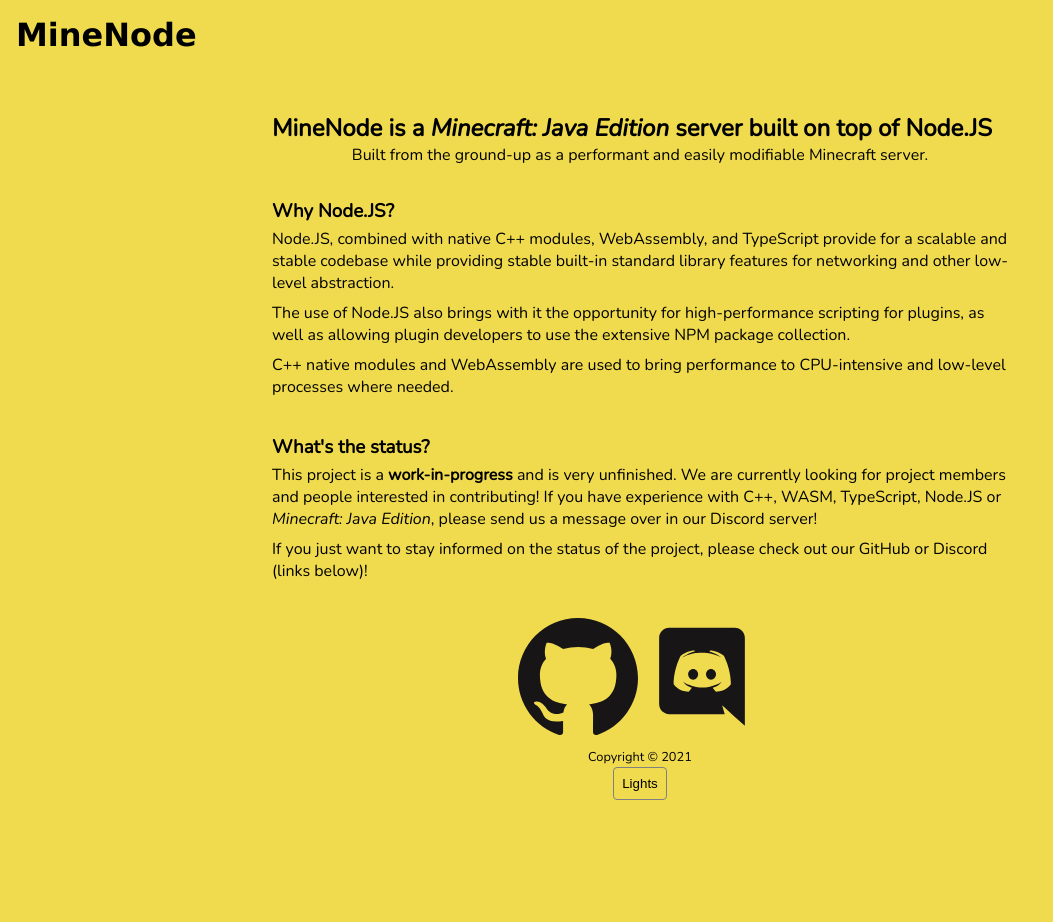
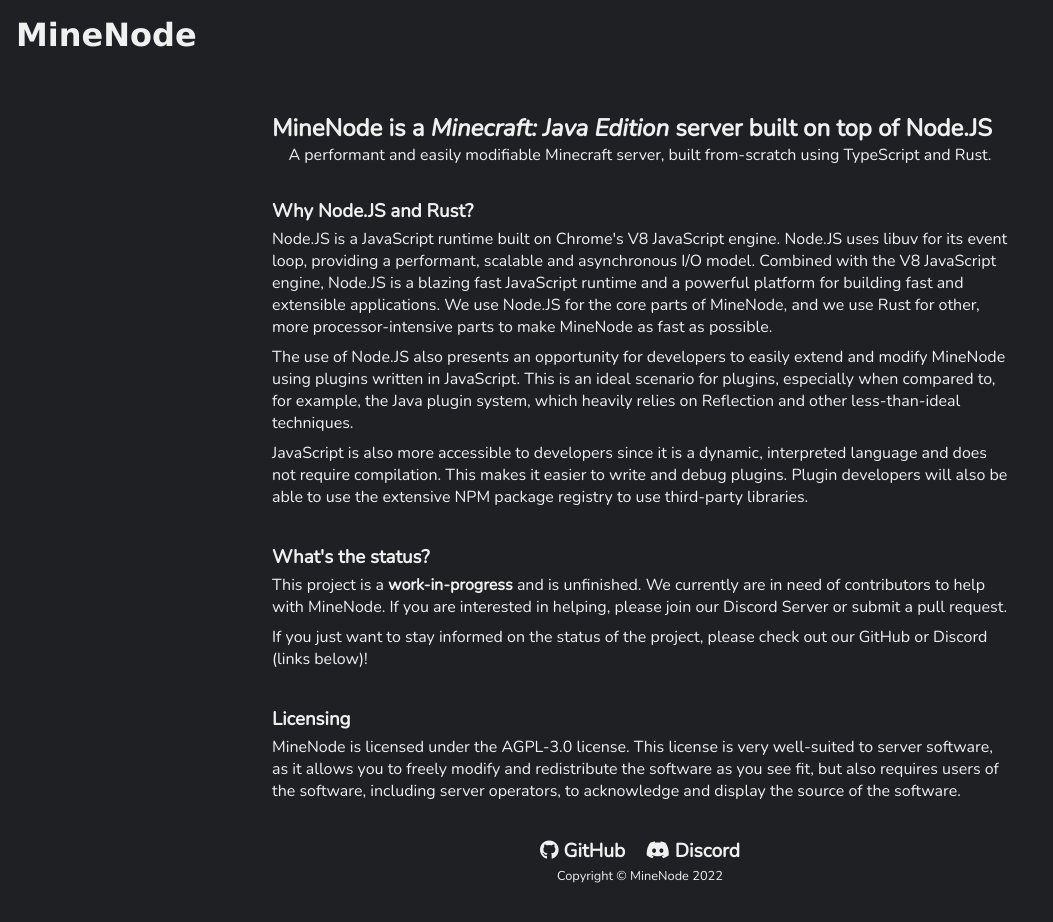
Before and after one commit to minenode/minenode.github.io, a website: page docs/index.html in a window 1280 px wide. Shown: the whole page, without its empty margins (0-1053 px from the left). After the commit the page ends 886 px from the top, so only its background shows below. Drawn offline with nearby package versions, Linux system fonts and the light colour scheme.

Commit message:
feat: update webpage

```diff
--- a/docs/index.html
+++ b/docs/index.html
@@ -10,21 +10,7 @@
     <meta name="description" content="A performant and easily modifiable Minecraft: Java Edition server built on top of Node.JS." />
     <meta name="og:image" content="/img/icon.png" />
 
-    <script>
-      function toggleDarkMode() {
-        const active = !document.documentElement.classList.contains("dark");
-        window.localStorage.setItem("dark", active ? "1" : "0");
-        document.documentElement.classList.toggle("dark");
-      }
-      switch (window.localStorage.getItem("dark")) {
-        case "0":
-          document.documentElement.classList.remove("dark");
-          break;
-        case "1":
-          document.documentElement.classList.add("dark");
-          break;
-      }
-    </script>
+    <script src="https://kit.fontawesome.com/381cd1266a.js" crossorigin="anonymous"></script>
   </head>
   <body>
     <header>
@@ -33,51 +19,47 @@
 
     <main>
       <h2>MineNode is a <i>Minecraft: Java Edition</i> server built on top of Node.JS</h2>
-      <p class="subtitle">Built from the ground-up as a performant and easily modifiable Minecraft server.</p>
+      <p class="subtitle">A performant and easily modifiable Minecraft server, built from-scratch using TypeScript and Rust.</p>
 
-      <h3 class="heading">Why Node.JS?</h3>
+      <h3 class="heading">Why Node.JS and Rust?</h3>
       <p class="subheading">
-        Node.JS, combined with native C++ modules, WebAssembly, and TypeScript provide for a scalable and stable codebase while providing stable built-in
-        standard library features for networking and other low-level abstraction.
+        Node.JS is a JavaScript runtime built on Chrome's V8 JavaScript engine. Node.JS uses libuv for its event loop, providing a performant, scalable and
+        asynchronous I/O model. Combined with the V8 JavaScript engine, Node.JS is a blazing fast JavaScript runtime and a powerful platform for building fast
+        and extensible applications. We use Node.JS for the core parts of MineNode, and we use Rust for other, more processor-intensive parts to make MineNode
+        as fast as possible.
       </p>
       <p class="subheading">
-        The use of Node.JS also brings with it the opportunity for high-performance scripting for plugins, as well as allowing plugin developers to use the
-        extensive NPM package collection.
+        The use of Node.JS also presents an opportunity for developers to easily extend and modify MineNode using plugins written in JavaScript. This is an
+        ideal scenario for plugins, especially when compared to, for example, the Java plugin system, which heavily relies on Reflection and other
+        less-than-ideal techniques.
       </p>
-      <p class="subheading">C++ native modules and WebAssembly are used to bring performance to CPU-intensive and low-level processes where needed.</p>
+      <p class="subheading">
+        JavaScript is also more accessible to developers since it is a dynamic, interpreted language and does not require compilation. This makes it easier to
+        write and debug plugins. Plugin developers will also be able to use the extensive NPM package registry to use third-party libraries.
+      </p>
 
       <h3 class="heading">What's the status?</h3>
       <p class="subheading">
-        This project is a <b>work-in-progress</b> and is very unfinished. We are currently looking for project members and people interested in contributing! If
-        you have experience with C++, WASM, TypeScript, Node.JS or <i>Minecraft: Java Edition</i>, please send us a message over in our Discord server!
+        This project is a <b>work-in-progress</b> and is unfinished. We currently are in need of contributors to help with MineNode. If you are interested in
+        helping, please join our Discord Server or submit a pull request.
       </p>
       <p class="subheading">If you just want to stay informed on the status of the project, please check out our GitHub or Discord (links below)!</p>
+
+      <h3 class="heading">Licensing</h3>
+      <p class="subheading">
+        MineNode is licensed under the <a href="https://www.gnu.org/licenses/agpl-3.0.html" target="_blank">AGPL-3.0</a> license. This license is very
+        well-suited to server software, as it allows you to freely modify and redistribute the software as you see fit, but also requires users of the software,
+        including server operators, to acknowledge and display the source of the software.
+      </p>
     </main>
 
     <footer>
-      <a href="https://github.com/minenode" target="_blank" rel="noopener noreferrer">
-        <svg class="icon icon-github" width="1024" height="1024" viewBox="0 0 1024 1024" xmlns="http://www.w3.org/2000/svg">
-          <path
-            fill-rule="evenodd"
-            clip-rule="evenodd"
-            d="M512 0C229.12 0 0 229.12 0 512c0 226.56 146.56 417.92 350.08 485.76 25.6 4.48 35.2-10.88 35.2-24.32 0-12.16-.64-52.48-.64-95.36-128.64 23.68-161.92-31.36-172.16-60.16-5.76-14.72-30.72-60.16-52.48-72.32-17.92-9.6-43.52-33.28-.64-33.92 40.32-.64 69.12 37.12 78.72 52.48 46.08 77.44 119.68 55.68 149.12 42.24 4.48-33.28 17.92-55.68 32.64-68.48-113.92-12.8-232.96-56.96-232.96-252.8 0-55.68 19.84-101.76 52.48-137.6-5.12-12.8-23.04-65.28 5.12-135.68 0 0 42.88-13.44 140.8 52.48 40.96-11.52 84.48-17.28 128-17.28 43.52 0 87.04 5.76 128 17.28 97.92-66.56 140.8-52.48 140.8-52.48 28.16 70.4 10.24 122.88 5.12 135.68 32.64 35.84 52.48 81.28 52.48 137.6 0 196.48-119.68 240-233.6 252.8 18.56 16 34.56 46.72 34.56 94.72 0 68.48-.64 123.52-.64 140.8 0 13.44 9.6 29.44 35.2 24.32C877.44 929.92 1024 737.92 1024 512 1024 229.12 794.88 0 512 0z"
-          />
-        </svg>
-      </a>
-      <a href="https://discord.gg/khzfmUM8bt" target="_blank" rel="noopener noreferrer">
-        <svg class="icon icon-discord" xmlns="http://www.w3.org/2000/svg" viewBox="0 0 245 245">
-          <path
-            d="M104.4 103.9c-5.7 0-10.2 5-10.2 11.1s4.6 11.1 10.2 11.1c5.7 0 10.2-5 10.2-11.1.1-6.1-4.5-11.1-10.2-11.1zm36.5 0c-5.7 0-10.2 5-10.2 11.1s4.6 11.1 10.2 11.1c5.7 0 10.2-5 10.2-11.1s-4.5-11.1-10.2-11.1z"
-          />
-          <path
-            d="M189.5 20h-134C44.2 20 35 29.2 35 40.6v135.2c0 11.4 9.2 20.6 20.5 20.6h113.4l-5.3-18.5 12.8 11.9 12.1 11.2 21.5 19V40.6c0-11.4-9.2-20.6-20.5-20.6zm-38.6 130.6s-3.6-4.3-6.6-8.1c13.1-3.7 18.1-11.9 18.1-11.9-4.1 2.7-8 4.6-11.5 5.9-5 2.1-9.8 3.5-14.5 4.3-9.6 1.8-18.4 1.3-25.9-.1-5.7-1.1-10.6-2.7-14.7-4.3-2.3-.9-4.8-2-7.3-3.4-.3-.2-.6-.3-.9-.5-.2-.1-.3-.2-.4-.3-1.8-1-2.8-1.7-2.8-1.7s4.8 8 17.5 11.8c-3 3.8-6.7 8.3-6.7 8.3-22.1-.7-30.5-15.2-30.5-15.2 0-32.2 14.4-58.3 14.4-58.3 14.4-10.8 28.1-10.5 28.1-10.5l1 1.2c-18 5.2-26.3 13.1-26.3 13.1s2.2-1.2 5.9-2.9c10.7-4.7 19.2-6 22.7-6.3.6-.1 1.1-.2 1.7-.2 6.1-.8 13-1 20.2-.2 9.5 1.1 19.7 3.9 30.1 9.6 0 0-7.9-7.5-24.9-12.7l1.4-1.6s13.7-.3 28.1 10.5c0 0 14.4 26.1 14.4 58.3 0 0-8.5 14.5-30.6 15.2z"
-          />
-        </svg>
-      </a>
+      <a href="https://github.com/minenode" target="_blank" rel="noopener noreferrer"><i class="fab fa-github"></i> GitHub</a>
+      &nbsp;&nbsp;&nbsp;
+      <a href="https://discord.gg/khzfmUM8bt" target="_blank" rel="noopener noreferrer"><i class="fab fa-discord"></i> Discord</a>
+
       <br />
-      <span class="copyright">Copyright &copy; 2021</span>
-      <br />
-      <button class="lights-button" onclick="toggleDarkMode()">Lights</button>
+      <span class="copyright">Copyright &copy; MineNode 2022</span>
     </footer>
   </body>
 </html>
--- a/src/style.scss
+++ b/src/style.scss
@@ -1,10 +1,7 @@
 @import url("https://fonts.googleapis.com/css2?family=Nunito:ital@0;1&display=swap");
 
-$foreground-light: #171516;
-$background-light: #f0db4f;
-
 $foreground-dark: #f0f0f0;
-$background-dark: #36393f;
+$background-dark: hsl(220, 8%, 13%);
 
 *,
 *::before,
@@ -25,35 +22,14 @@
 }
 
 html {
-  background: #f0db4f;
-  height: 100%;
-}
-
-html.dark {
   background: $background-dark;
   color: $foreground-dark;
-
-  body {
-    footer {
-      .icon {
-        fill: $foreground-dark;
-      }
-    }
-  }
 }
 
 body {
-  display: grid;
-  grid-template:
-    "header" min-content
-    "main" auto
-    "footer" min-content
-    / auto;
   min-height: 100%;
 
   header {
-    grid-area: header;
-
     height: 5rem;
 
     a.brand {
@@ -63,8 +39,7 @@
   }
 
   main {
-    grid-area: main;
-
+    height: 100%;
     margin: 1rem auto;
 
     max-width: 800px;
@@ -88,17 +63,7 @@
   }
 
   footer {
-    grid-area: footer;
-
-    height: 20rem;
-
     text-align: center;
-
-    .icon {
-      fill: $foreground-light;
-      height: 120px;
-      width: 120px;
-    }
 
     a {
       font-size: 1.2rem;
@@ -108,15 +73,5 @@
     span.copyright {
       font-size: 0.8rem;
     }
-
-    button.lights-button {
-      padding: 0.5rem;
-      background: inherit;
-      color: inherit;
-      border: 1px solid grey;
-      border-radius: 0.25rem;
-      outline: none;
-      cursor: pointer;
-    }
   }
 }
```
Also changed, not shown: package.json (+7 -6 lines), docs/built/style.css, 2 other files.
